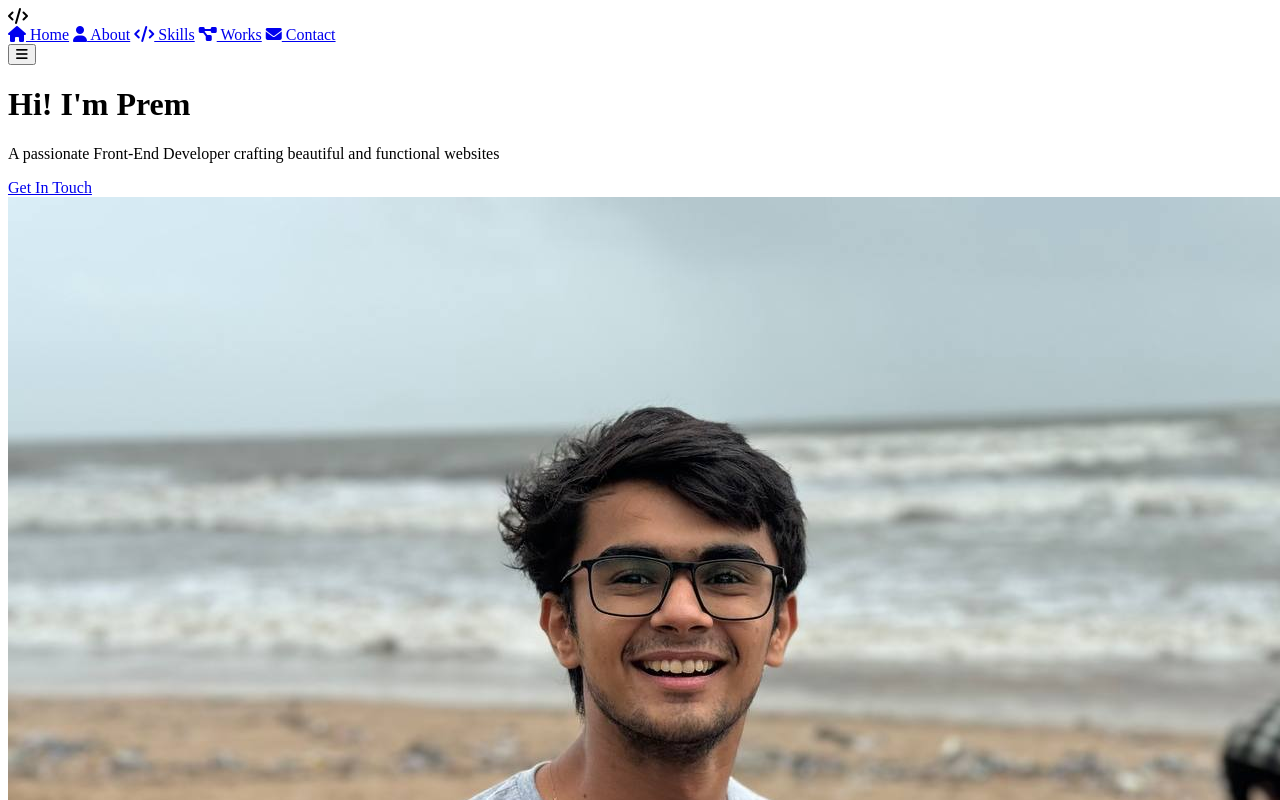
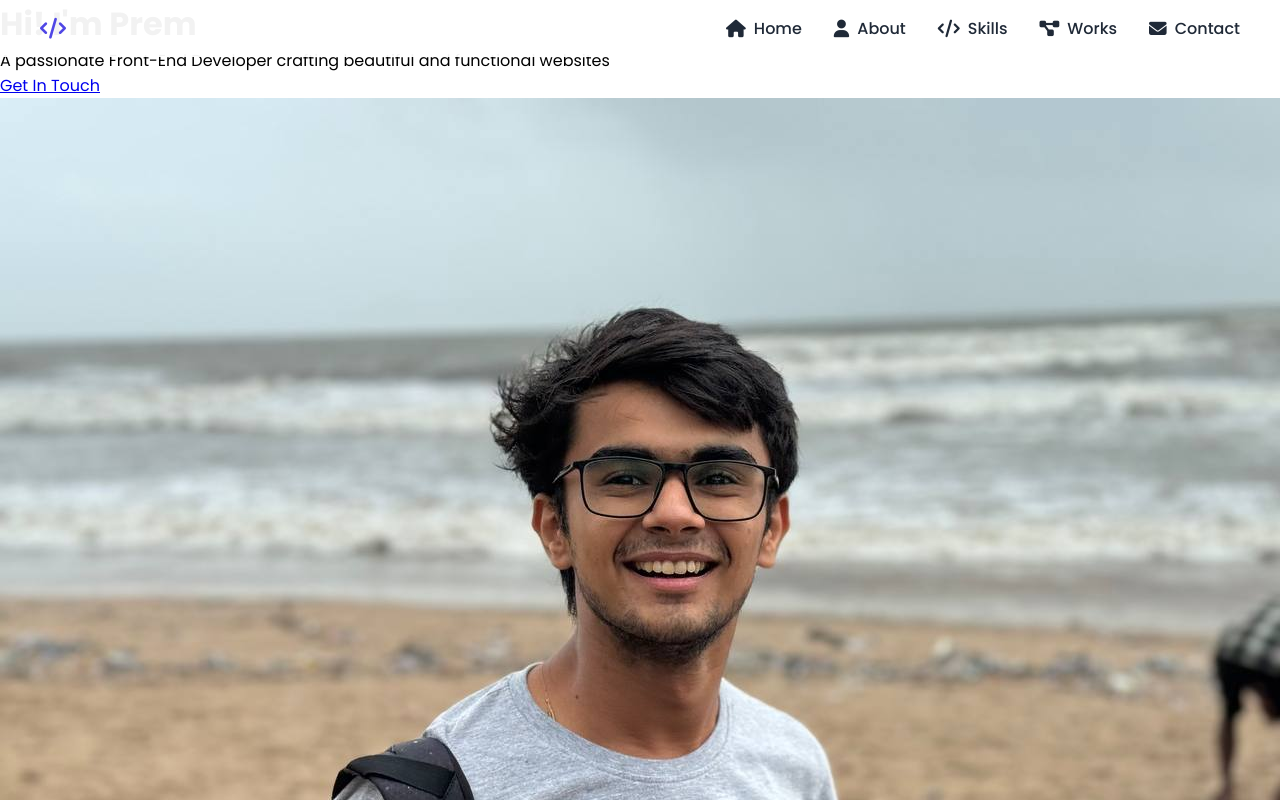
Before and after one commit to Prempujara/Portfolio, a plain HTML site: page index.html in a window 1280 px wide. Shown: the top 800 px of the page. Drawn offline with Linux system fonts and the light colour scheme.

Commit message:
navbar styled

```diff
--- a/index.html
+++ b/index.html
@@ -135,7 +135,7 @@
           <!-- Work 1 -->
           <div class="work-card">
             <!-- Image is pending due to network issues need to resolve it ASAP -->
-            <img src="" alt="Project1" />
+            <img src="https://images.pexels.com/photos/4386368/pexels-photo-4386368.jpeg?auto=compress&cs=tinysrgb&w=1260&h=750&dpr=2" alt="Project1" />
             <div class="work-info">
               <div>
                 <h3>Tip Calculator</h3>
@@ -154,7 +154,7 @@
           <!-- Work 2 -->
           <div class="work-card">
             <!-- Image is pending due to network issues need to resolve it ASAP -->
-            <img src="" alt="Project2" />
+            <img src="https://images.pexels.com/photos/4386321/pexels-photo-4386321.jpeg?auto=compress&cs=tinysrgb&w=1260&h=750&dpr=2" alt="Project2" />
             <div class="work-info">
               <div>
                 <h3>Loan Calculator</h3>
@@ -173,7 +173,7 @@
           <!-- Work 3 -->
           <div class="work-card">
             <!-- Image is pending due to network issues need to resolve it ASAP -->
-            <img src="" alt="Project3" />
+            <img src="https://images.pexels.com/photos/1032110/pexels-photo-1032110.jpeg?auto=compress&cs=tinysrgb&w=600" alt="Project3" />
             <div class="work-info">
               <div>
                 <h3>Sneaker Shop</h3>
--- a/style.css
+++ b/style.css
@@ -0,0 +1,68 @@
+*{
+    margin: 0;
+    padding: 0;
+    box-sizing: border-box;
+    font-family: "Poppins"  ;
+}
+:root{
+    --primary-color:#4f46e5;
+    --secondary-color:#4338ca;
+    --text-color:#1f2937;
+    --gradient-start:#4f46e5;
+    --gradient-end:#7c3aed;
+}
+/* Navbar Style */
+.navbar{
+    position: fixed;
+    width: 100%;
+    padding: 1rem 2rem;
+    background: rgba(255, 255, 255, 0.95);
+    z-index: 1000;
+}
+.nav-content{
+    max-width: 1200px;
+    margin: 0 auto;
+    display: flex;
+    justify-content: space-between;
+    align-items: center;
+}
+.logo{
+    font-size: 1.5rem;
+    font-weight: bold;
+    color: var(--primary-color);
+    display: flex;
+    align-items: center;
+    gap: 0.5rem;
+}
+.logo i{
+    font-size: 1.3rem;
+}
+.nav-links{
+    display: flex;
+    gap: 2rem;
+}
+.nav-links a{
+    text-decoration: none;
+    color: var(--text-color);
+    font-weight: 500;
+    transition: color 0.3s;
+    display: flex;
+    align-items: center;
+    gap: 0.5rem;
+    font-size: 0, 95rem;
+    padding: 0, 5rem 0;
+}
+.nav-links a i{
+    font-size: 1.1rem;
+}
+.nav-links a:hover{
+    color: var(--primary-color);
+}
+.menu-btn{
+    background: none;
+    border: none;
+    font-size: 1.5rem;
+    cursor: pointer;
+    color: var(--text-color);
+    display: none;
+}
```
